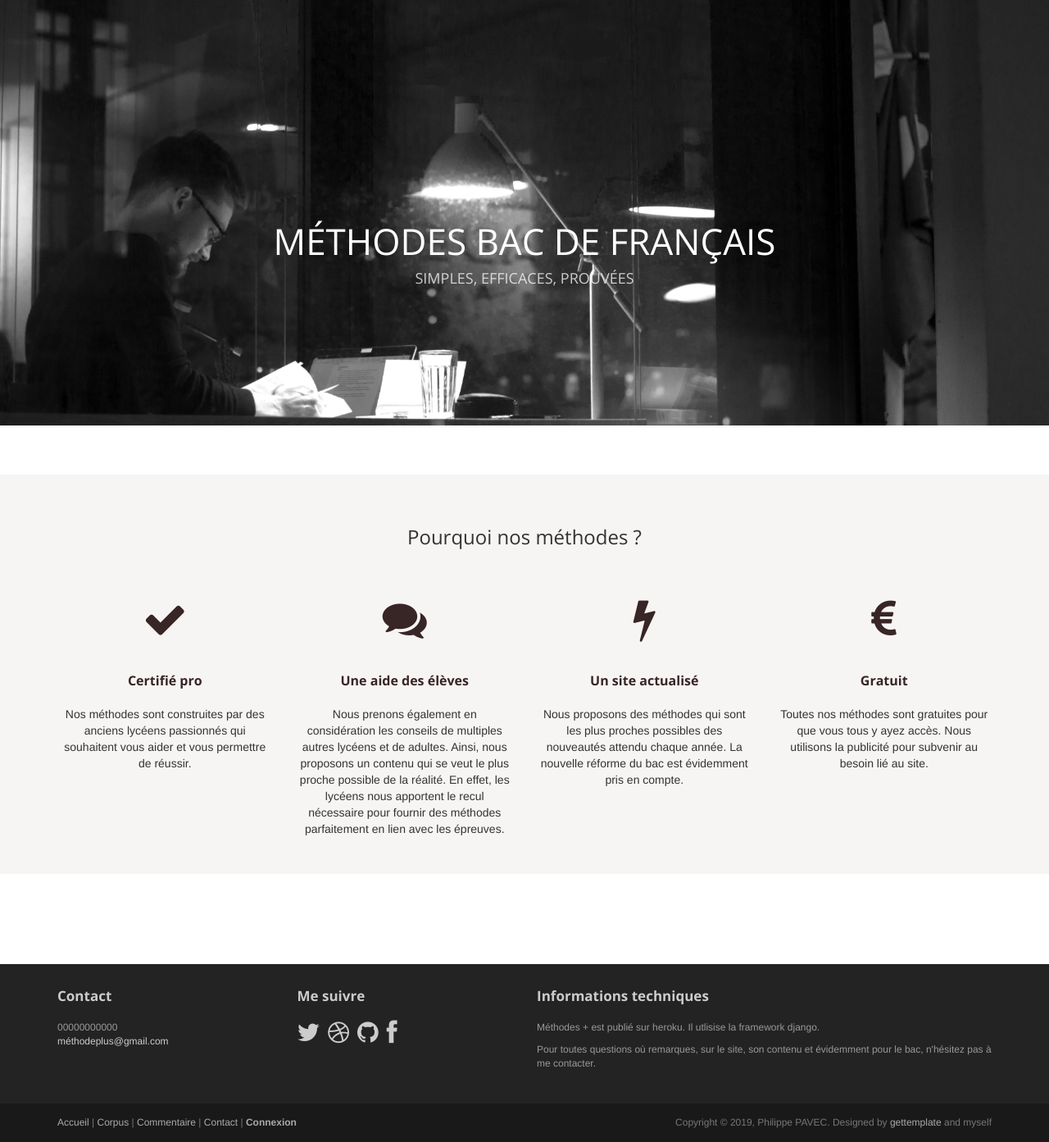
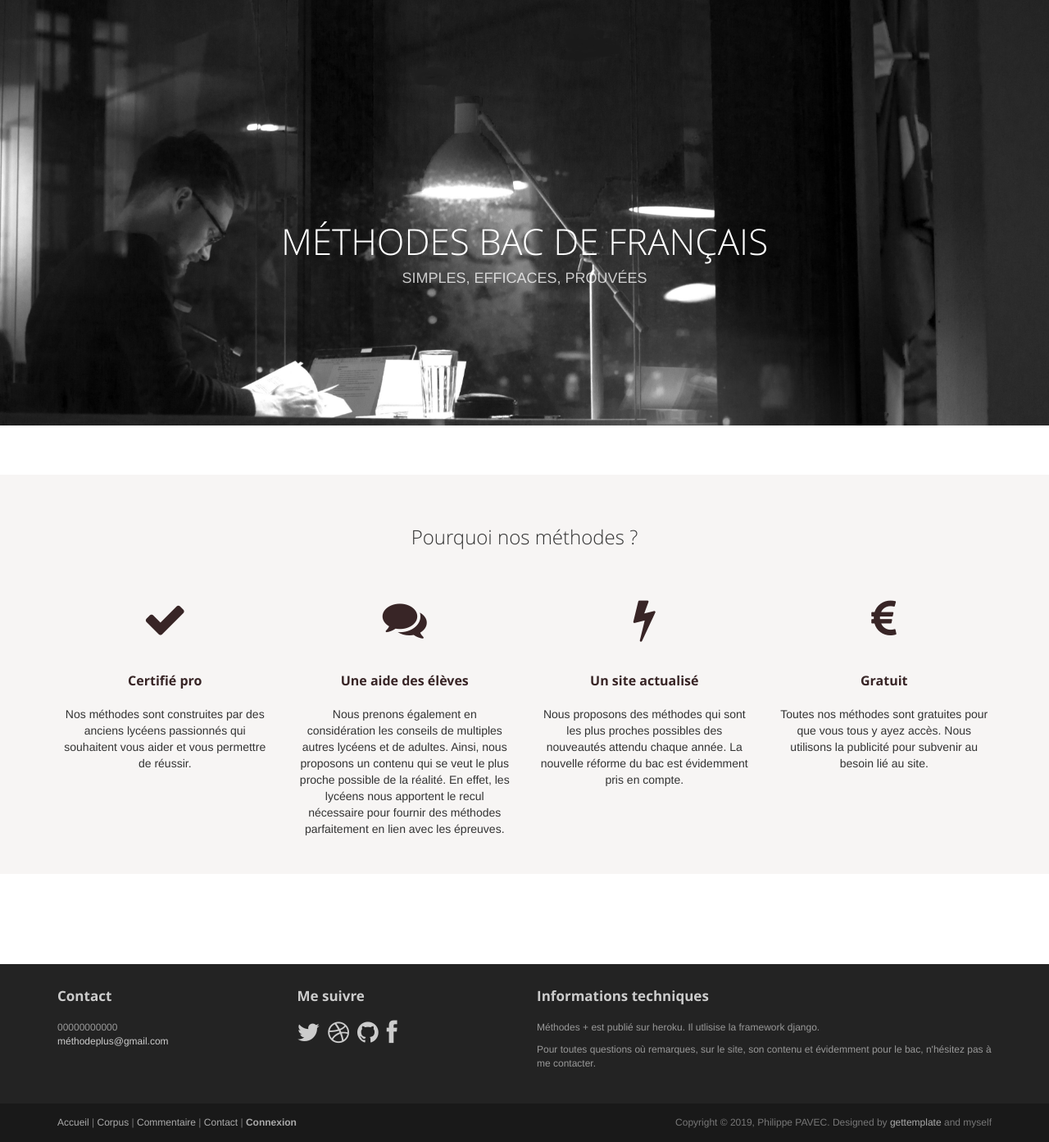
Before and after one commit to Raistlin11123/methodesbacdefrancais2020, a Django app: page / in a window 1280 px wide. Shown: the part 101-1494 px from the top of the page at 82% size. Run offline with Django 3.2, Linux system fonts and the light colour scheme; some libraries are stand-ins or nearby versions; some web fonts are replaced.

Commit message:
font files

```diff
--- /dev/null
+++ b/static/css/font-open-sans.css
@@ -0,0 +1,168 @@
+/* cyrillic-ext */
+@font-face {
+  font-family: 'Open Sans';
+  font-style: normal;
+  font-weight: 300;
+  src: local('Open Sans Light'), local('OpenSans-Light'), url(https://fonts.gstatic.com/s/opensans/v16/mem5YaGs126MiZpBA-UN_r8OX-hpOqc.woff2) format('woff2');
+  unicode-range: U+0460-052F, U+1C80-1C88, U+20B4, U+2DE0-2DFF, U+A640-A69F, U+FE2E-FE2F;
+}
+/* cyrillic */
+@font-face {
+  font-family: 'Open Sans';
+  font-style: normal;
+  font-weight: 300;
+  src: local('Open Sans Light'), local('OpenSans-Light'), url(https://fonts.gstatic.com/s/opensans/v16/mem5YaGs126MiZpBA-UN_r8OVuhpOqc.woff2) format('woff2');
+  unicode-range: U+0400-045F, U+0490-0491, U+04B0-04B1, U+2116;
+}
+/* greek-ext */
+@font-face {
+  font-family: 'Open Sans';
+  font-style: normal;
+  font-weight: 300;
+  src: local('Open Sans Light'), local('OpenSans-Light'), url(https://fonts.gstatic.com/s/opensans/v16/mem5YaGs126MiZpBA-UN_r8OXuhpOqc.woff2) format('woff2');
+  unicode-range: U+1F00-1FFF;
+}
+/* greek */
+@font-face {
+  font-family: 'Open Sans';
+  font-style: normal;
+  font-weight: 300;
+  src: local('Open Sans Light'), local('OpenSans-Light'), url(https://fonts.gstatic.com/s/opensans/v16/mem5YaGs126MiZpBA-UN_r8OUehpOqc.woff2) format('woff2');
+  unicode-range: U+0370-03FF;
+}
+/* vietnamese */
+@font-face {
+  font-family: 'Open Sans';
+  font-style: normal;
+  font-weight: 300;
+  src: local('Open Sans Light'), local('OpenSans-Light'), url(https://fonts.gstatic.com/s/opensans/v16/mem5YaGs126MiZpBA-UN_r8OXehpOqc.woff2) format('woff2');
+  unicode-range: U+0102-0103, U+0110-0111, U+1EA0-1EF9, U+20AB;
+}
+/* latin-ext */
+@font-face {
+  font-family: 'Open Sans';
+  font-style: normal;
+  font-weight: 300;
+  src: local('Open Sans Light'), local('OpenSans-Light'), url(https://fonts.gstatic.com/s/opensans/v16/mem5YaGs126MiZpBA-UN_r8OXOhpOqc.woff2) format('woff2');
+  unicode-range: U+0100-024F, U+0259, U+1E00-1EFF, U+2020, U+20A0-20AB, U+20AD-20CF, U+2113, U+2C60-2C7F, U+A720-A7FF;
+}
+/* latin */
+@font-face {
+  font-family: 'Open Sans';
+  font-style: normal;
+  font-weight: 300;
+  src: local('Open Sans Light'), local('OpenSans-Light'), url(https://fonts.gstatic.com/s/opensans/v16/mem5YaGs126MiZpBA-UN_r8OUuhp.woff2) format('woff2');
+  unicode-range: U+0000-00FF, U+0131, U+0152-0153, U+02BB-02BC, U+02C6, U+02DA, U+02DC, U+2000-206F, U+2074, U+20AC, U+2122, U+2191, U+2193, U+2212, U+2215, U+FEFF, U+FFFD;
+}
+/* cyrillic-ext */
+@font-face {
+  font-family: 'Open Sans';
+  font-style: normal;
+  font-weight: 400;
+  src: local('Open Sans Regular'), local('OpenSans-Regular'), url(https://fonts.gstatic.com/s/opensans/v16/mem8YaGs126MiZpBA-UFWJ0bbck.woff2) format('woff2');
+  unicode-range: U+0460-052F, U+1C80-1C88, U+20B4, U+2DE0-2DFF, U+A640-A69F, U+FE2E-FE2F;
+}
+/* cyrillic */
+@font-face {
+  font-family: 'Open Sans';
+  font-style: normal;
+  font-weight: 400;
+  src: local('Open Sans Regular'), local('OpenSans-Regular'), url(https://fonts.gstatic.com/s/opensans/v16/mem8YaGs126MiZpBA-UFUZ0bbck.woff2) format('woff2');
+  unicode-range: U+0400-045F, U+0490-0491, U+04B0-04B1, U+2116;
+}
+/* greek-ext */
+@font-face {
+  font-family: 'Open Sans';
+  font-style: normal;
+  font-weight: 400;
+  src: local('Open Sans Regular'), local('OpenSans-Regular'), url(https://fonts.gstatic.com/s/opensans/v16/mem8YaGs126MiZpBA-UFWZ0bbck.woff2) format('woff2');
+  unicode-range: U+1F00-1FFF;
+}
+/* greek */
+@font-face {
+  font-family: 'Open Sans';
+  font-style: normal;
+  font-weight: 400;
+  src: local('Open Sans Regular'), local('OpenSans-Regular'), url(https://fonts.gstatic.com/s/opensans/v16/mem8YaGs126MiZpBA-UFVp0bbck.woff2) format('woff2');
+  unicode-range: U+0370-03FF;
+}
+/* vietnamese */
+@font-face {
+  font-family: 'Open Sans';
+  font-style: normal;
+  font-weight: 400;
+  src: local('Open Sans Regular'), local('OpenSans-Regular'), url(https://fonts.gstatic.com/s/opensans/v16/mem8YaGs126MiZpBA-UFWp0bbck.woff2) format('woff2');
+  unicode-range: U+0102-0103, U+0110-0111, U+1EA0-1EF9, U+20AB;
+}
+/* latin-ext */
+@font-face {
+  font-family: 'Open Sans';
+  font-style: normal;
+  font-weight: 400;
+  src: local('Open Sans Regular'), local('OpenSans-Regular'), url(https://fonts.gstatic.com/s/opensans/v16/mem8YaGs126MiZpBA-UFW50bbck.woff2) format('woff2');
+  unicode-range: U+0100-024F, U+0259, U+1E00-1EFF, U+2020, U+20A0-20AB, U+20AD-20CF, U+2113, U+2C60-2C7F, U+A720-A7FF;
+}
+/* latin */
+@font-face {
+  font-family: 'Open Sans';
+  font-style: normal;
+  font-weight: 400;
+  src: local('Open Sans Regular'), local('OpenSans-Regular'), url(https://fonts.gstatic.com/s/opensans/v16/mem8YaGs126MiZpBA-UFVZ0b.woff2) format('woff2');
+  unicode-range: U+0000-00FF, U+0131, U+0152-0153, U+02BB-02BC, U+02C6, U+02DA, U+02DC, U+2000-206F, U+2074, U+20AC, U+2122, U+2191, U+2193, U+2212, U+2215, U+FEFF, U+FFFD;
+}
+/* cyrillic-ext */
+@font-face {
+  font-family: 'Open Sans';
+  font-style: normal;
+  font-weight: 700;
+  src: local('Open Sans Bold'), local('OpenSans-Bold'), url(https://fonts.gstatic.com/s/opensans/v16/mem5YaGs126MiZpBA-UN7rgOX-hpOqc.woff2) format('woff2');
+  unicode-range: U+0460-052F, U+1C80-1C88, U+20B4, U+2DE0-2DFF, U+A640-A69F, U+FE2E-FE2F;
+}
+/* cyrillic */
+@font-face {
+  font-family: 'Open Sans';
+  font-style: normal;
+  font-weight: 700;
+  src: local('Open Sans Bold'), local('OpenSans-Bold'), url(https://fonts.gstatic.com/s/opensans/v16/mem5YaGs126MiZpBA-UN7rgOVuhpOqc.woff2) format('woff2');
+  unicode-range: U+0400-045F, U+0490-0491, U+04B0-04B1, U+2116;
+}
+/* greek-ext */
+@font-face {
+  font-family: 'Open Sans';
+  font-style: normal;
+  font-weight: 700;
+  src: local('Open Sans Bold'), local('OpenSans-Bold'), url(https://fonts.gstatic.com/s/opensans/v16/mem5YaGs126MiZpBA-UN7rgOXuhpOqc.woff2) format('woff2');
+  unicode-range: U+1F00-1FFF;
+}
+/* greek */
+@font-face {
+  font-family: 'Open Sans';
+  font-style: normal;
+  font-weight: 700;
+  src: local('Open Sans Bold'), local('OpenSans-Bold'), url(https://fonts.gstatic.com/s/opensans/v16/mem5YaGs126MiZpBA-UN7rgOUehpOqc.woff2) format('woff2');
+  unicode-range: U+0370-03FF;
+}
+/* vietnamese */
+@font-face {
+  font-family: 'Open Sans';
+  font-style: normal;
+  font-weight: 700;
+  src: local('Open Sans Bold'), local('OpenSans-Bold'), url(https://fonts.gstatic.com/s/opensans/v16/mem5YaGs126MiZpBA-UN7rgOXehpOqc.woff2) format('woff2');
+  unicode-range: U+0102-0103, U+0110-0111, U+1EA0-1EF9, U+20AB;
+}
+/* latin-ext */
+@font-face {
+  font-family: 'Open Sans';
+  font-style: normal;
+  font-weight: 700;
+  src: local('Open Sans Bold'), local('OpenSans-Bold'), url(https://fonts.gstatic.com/s/opensans/v16/mem5YaGs126MiZpBA-UN7rgOXOhpOqc.woff2) format('woff2');
+  unicode-range: U+0100-024F, U+0259, U+1E00-1EFF, U+2020, U+20A0-20AB, U+20AD-20CF, U+2113, U+2C60-2C7F, U+A720-A7FF;
+}
+/* latin */
+@font-face {
+  font-family: 'Open Sans';
+  font-style: normal;
+  font-weight: 700;
+  src: local('Open Sans Bold'), local('OpenSans-Bold'), url(https://fonts.gstatic.com/s/opensans/v16/mem5YaGs126MiZpBA-UN7rgOUuhp.woff2) format('woff2');
+  unicode-range: U+0000-00FF, U+0131, U+0152-0153, U+02BB-02BC, U+02C6, U+02DA, U+02DC, U+2000-206F, U+2074, U+20AC, U+2122, U+2191, U+2193, U+2212, U+2215, U+FEFF, U+FFFD;
+}
--- a/templates/base.html
+++ b/templates/base.html
@@ -10,7 +10,7 @@
 	<title>Methodes</title>
 	<link rel="shortcut icon" href="{% static 'images/gt_favicon.png' %}">
 
-	<link rel="stylesheet" media="screen" href="http://fonts.googleapis.com/css?family=Open+Sans:300,400,700">
+	<link rel="stylesheet" media="screen" href="{% static 'css/font-open-sans.css' %}">
 	<link rel="stylesheet" href="{% static 'css/bootstrap.min.css' %}">
 	<link rel="stylesheet" href="{% static 'css/font-awesome.min.css' %}">
 
--- a/templates/index.html
+++ b/templates/index.html
@@ -10,8 +10,7 @@
 	<title>Methodes</title>
 	<link rel="shortcut icon" href="{% static 'images/gt_favicon.png' %}">
 
-	<link rel="stylesheet" media="screen" href="http://fonts.googleapis.com/css?family=Open+Sans:300,400,700">
-	<link rel="stylesheet" href="{% static 'css/bootstrap.min.css' %}">
+    <link rel="stylesheet" media="screen" href="{% static 'css/font-open-sans.css' %}">	<link rel="stylesheet" href="{% static 'css/bootstrap.min.css' %}">
 	<link rel="stylesheet" href="{% static 'css/font-awesome.min.css' %}">
 
 	<!-- Custom styles for our template -->
```
